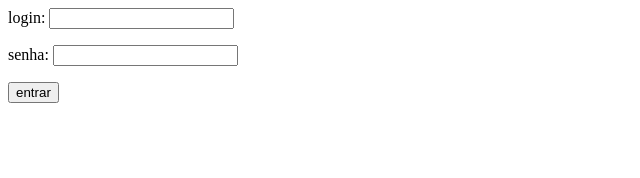
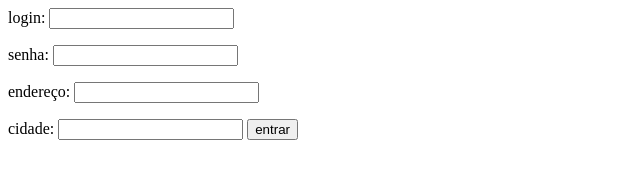
Before and after one commit to Programacao-para-Web-Design/aula-04-25-03-najuh-e-isabela-felix, a plain HTML site: page index.html in a window 1280 px wide. Shown: the whole page, without its empty margins (0-640 px from the left). Drawn offline with Linux system fonts and the light colour scheme.

Commit message:
Update index.html

```diff
--- a/index.html
+++ b/index.html
@@ -10,6 +10,12 @@
                 <p>
                  senha: <input type ="password">
                 </p>
+                <p>
+                    endereço: <input type="text"
+                </p>
+                <p>
+                    cidade: <input type="text"
+                </p>
                  <input type ="button" value= "entrar">
           </form>
      </body>
```
